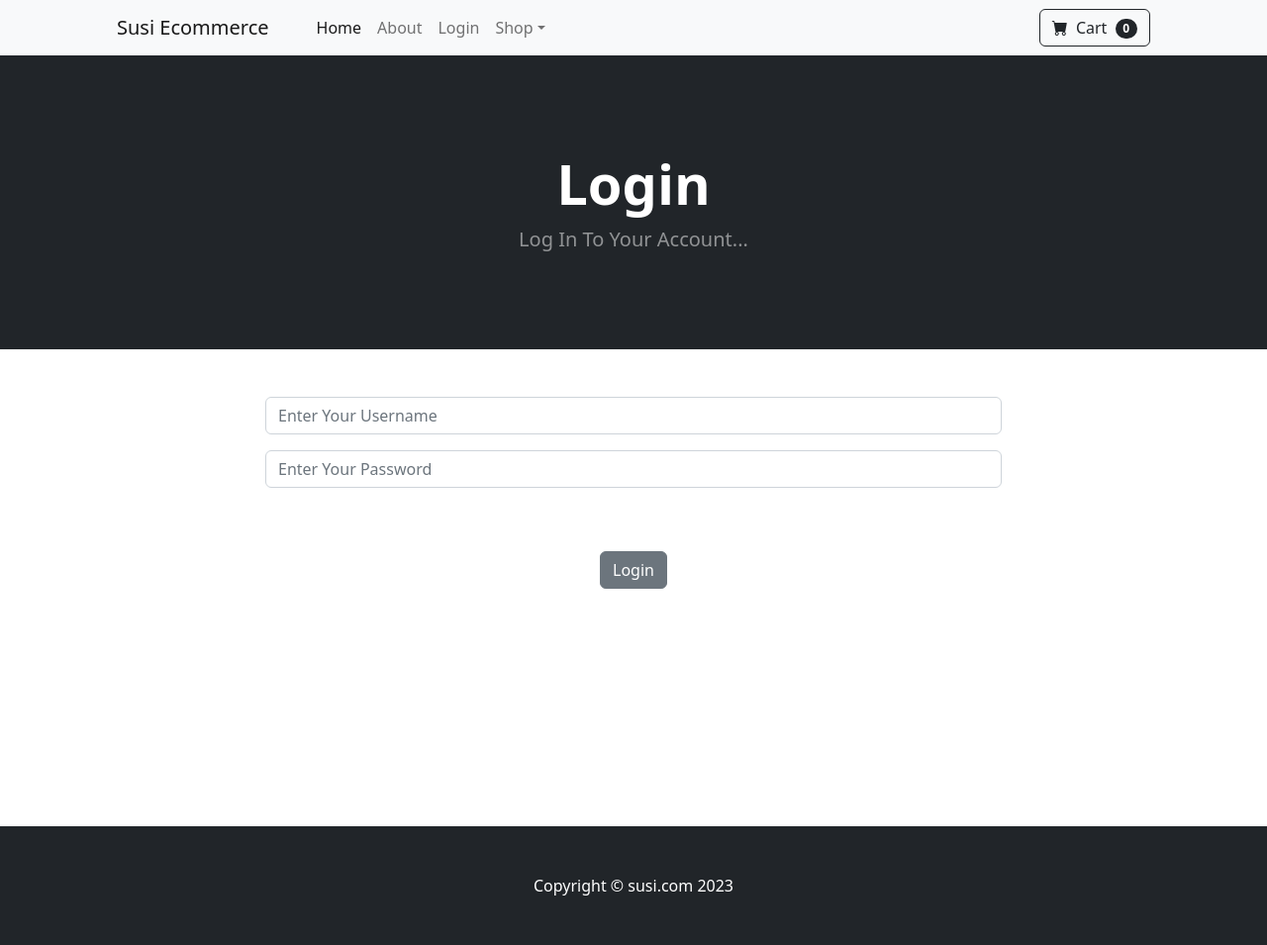
After one commit to susmitha-106/Ecommerce, a Django app: page /login in a window 1280 px wide. The commit adds this page. Shown: the whole page at 99% size. Run offline with Django 4.2, Linux system fonts and the light colour scheme; some libraries are stand-ins or nearby versions.

Commit message:
add login and logout

```diff
--- a/store/templates/about.html
+++ b/store/templates/about.html
@@ -1,4 +1,5 @@
-{% extends "base.html" %} {% block content %}
+{% extends "base.html" %}
+{% block content %}
 <!-- Header-->
 <header class="bg-dark py-5">
   <div class="container px-4 px-lg-5 my-5">
--- a/store/templates/base.html
+++ b/store/templates/base.html
@@ -16,11 +16,21 @@
     </head>
     <body>
        {% include "navbar.html" %}
-        {% block content %}
+       {% if messages %}
+            {% for message in messages  %}
+
+            <div class="alert alert-warning alert-dismissible fade show" role="alert">
+                {{ message }}
+                <button type="button" class="btn-close" data-bs-dismiss="alert" aria-label="Close"></button>
+              </div>
 
 
+            {% endfor %}
+
+       {% endif %}
 
 
+        {% block content %}
         {% endblock  %}
 
         <!-r-->
--- /dev/null
+++ b/store/templates/login.html
@@ -0,0 +1,45 @@
+{% extends "base.html" %}
+{% block content %}
+<!-- Header-->
+<header class="bg-dark py-5">
+  <div class="container px-4 px-lg-5 my-5">
+    <div class="text-center text-white">
+      <h1 class="display-4 fw-bolder">Login</h1>
+      <p class="lead fw-normal text-white-50 mb-0">
+        Log In To Your Account...
+      </p>
+    </div>
+  </div>
+</header>
+<div class="container">
+    <div class="row">
+        <center>
+            <div class="col-8">
+                <br/><br/>
+
+                <form method="POST" action="{% url 'login' %}">
+                    {% csrf_token %}
+
+                  <div class="mb-3">
+
+                    <input type="text" class="form-control" name="username" placeholder="Enter Your Username">
+
+                  </div>
+                  <div class="mb-3">
+
+                    <input type="password" class="form-control" name="password" placeholder="Enter Your Password">
+                  </div>
+                  <br/><br/>
+                  <button type="submit" class="btn btn-secondary">Login</button>
+                </form>
+
+<br/><br/>
+<br/><br/>
+<br/><br/>
+<br/><br/>
+<br/><br/>
+            </div>
+        </center>
+    </div>
+</div>
+{% endblock %}
--- a/store/templates/navbar.html
+++ b/store/templates/navbar.html
@@ -7,6 +7,17 @@
             <ul class="navbar-nav me-auto mb-2 mb-lg-0 ms-lg-4">
                 <li class="nav-item"><a class="nav-link active" aria-current="page" href="{% url  'home' %}">Home</a></li>
                 <li class="nav-item"><a class="nav-link" href="{% url 'about' %}">About</a></li>
+
+                {% if user.is_authenticated %}
+
+                <li class="nav-item"><a class="nav-link" href="{% url 'logout' %}">Logout</a></li>
+
+                {% else %}
+
+                <li class="nav-item"><a class="nav-link" href="{% url 'login' %}">Login</a></li>
+
+                {% endif %}
+
                 <li class="nav-item dropdown">
                     <a class="nav-link dropdown-toggle" id="navbarDropdown" href="#" role="button" data-bs-toggle="dropdown" aria-expanded="false">Shop</a>
                     <ul class="dropdown-menu" aria-labelledby="navbarDropdown">
--- a/store/urls.py
+++ b/store/urls.py
@@ -4,4 +4,6 @@ from .import views
 urlpatterns = [
     path('',views.home, name = 'home'),
     path('about',views.about, name = 'about'),
+    path('login',views.login_user, name = 'login'),
+    path('logout',views.logout_user, name = 'logout'),
 ]
--- a/store/views.py
+++ b/store/views.py
@@ -1,5 +1,7 @@
-from django.shortcuts import render
+from django.shortcuts import render,redirect
 from .models import Product
+from django.contrib.auth import authenticate,login,logout
+from django.contrib import messages
 
 # Create your views here.
 
@@ -9,3 +11,23 @@ def home (request):
 
 def about(request):
     return render(request, 'about.html', {})
+
+def login_user(request):
+    if request.method == "POST":
+        username = request.POST['username']
+        password = request.POST['password']
+        user = authenticate(request, username=username, password=password)
+        if user is not None:
+            login(request, user)
+            messages.success(request, ("You Have Been Logged In!"))
+            return redirect('home')
+        else:
+            messages.success(request, ("There was an error, please try again..."))
+            return redirect('login')
+    else:
+          return render(request, 'login.html', {})
+
+def logout_user(request):
+    logout(request)
+    messages.success(request, ("You have been logged out...Thanks for stopping by..."))
+    return redirect('home')
```
Also changed, not shown: db.sqlite3.
